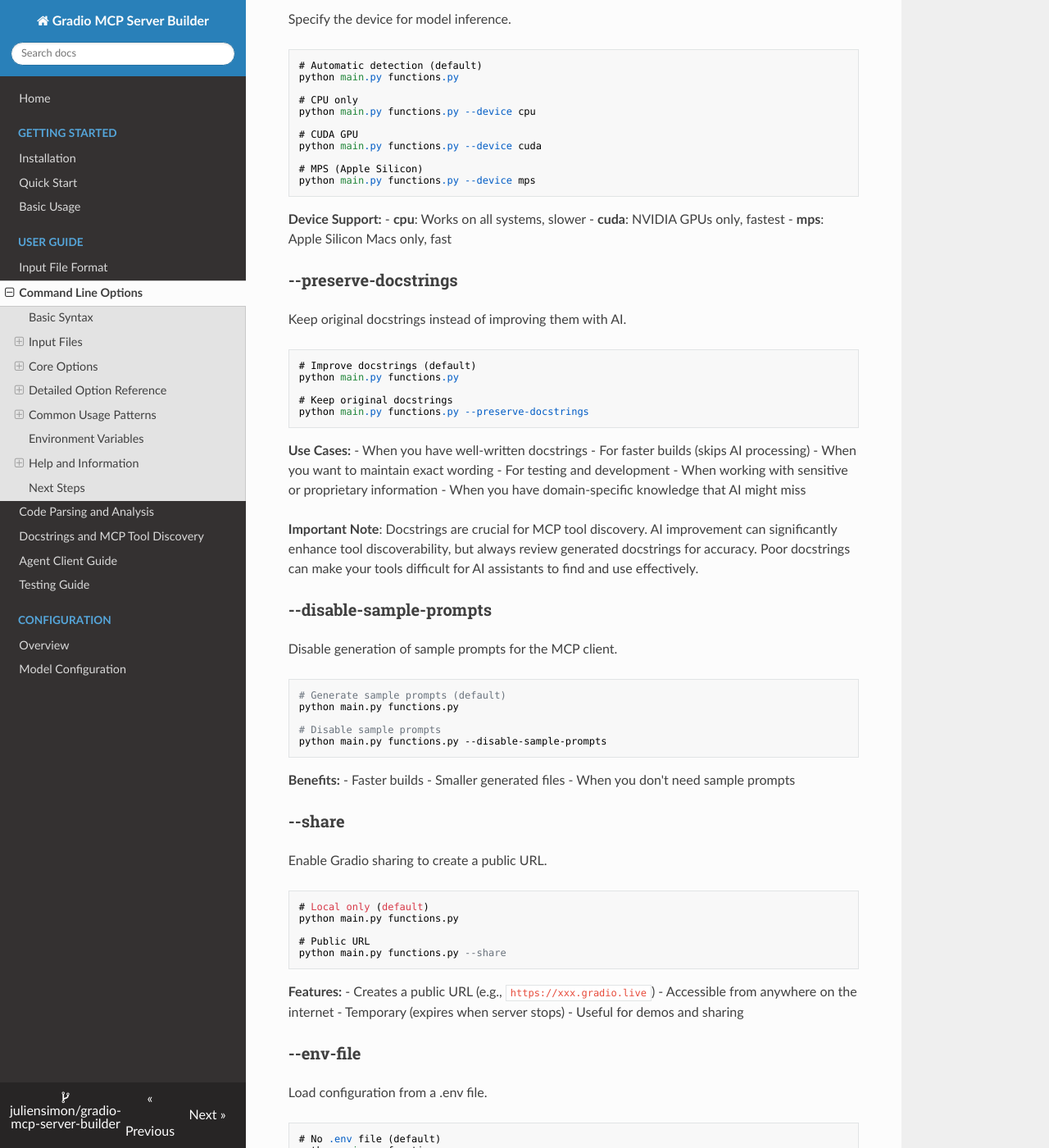
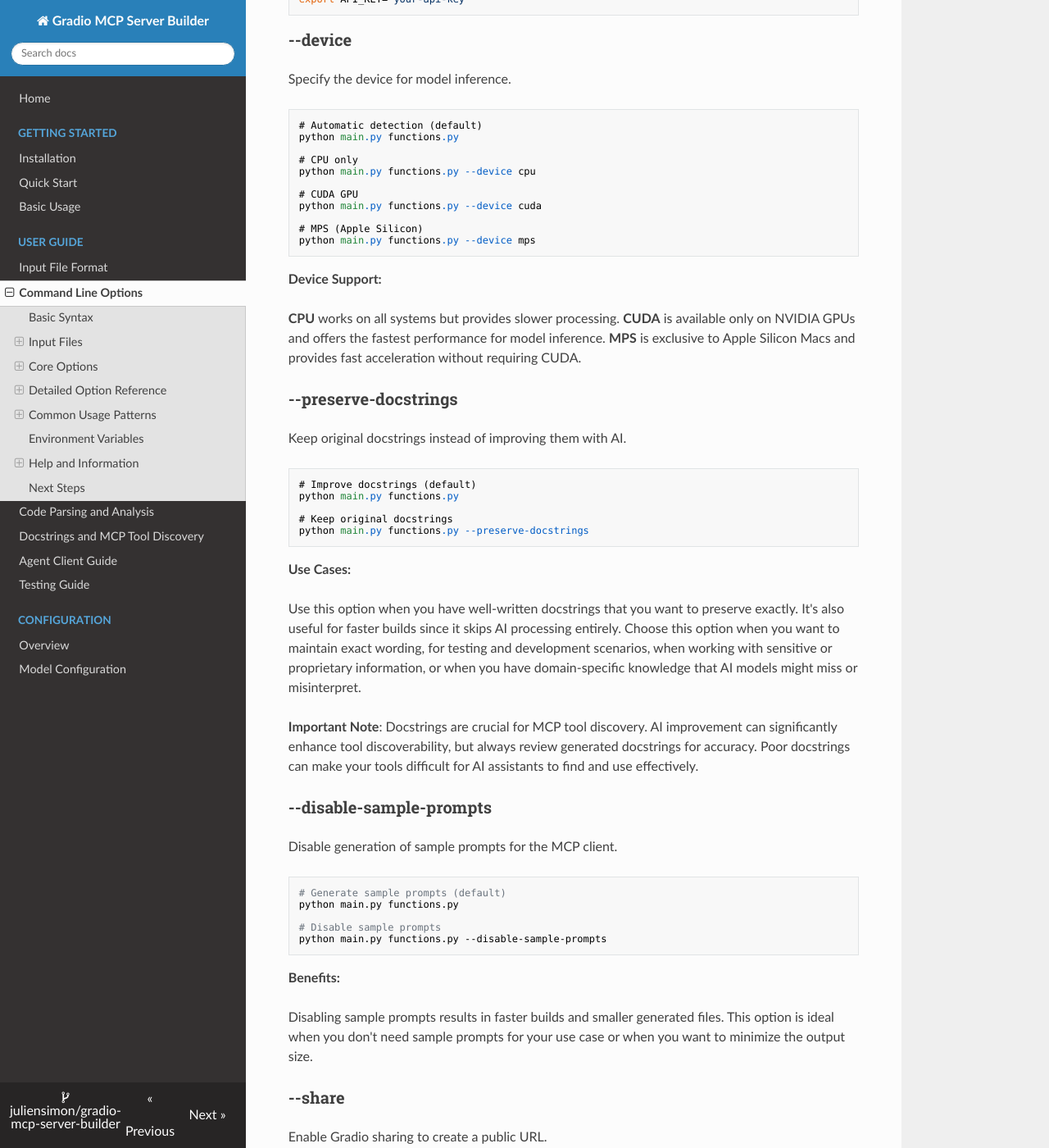
Before and after one commit to juliensimon/gradio-mcp-server-builder, an MkDocs documentation site: the page built from docs/user-guide/command-line.md, in a window 1280 px wide and 1400 px high, scrolled down 3537 px. Shown: the whole window at 82% size. Built offline with MkDocs 1.6.1, drawn with Linux system fonts in a browser that asks for light colours; nearby versions of some CDN libraries; some of the changed text lies outside the part shown.

Commit message:
Fix documentation formatting throughout - remove bullet points and improve readability
- Remove bullet points from all documentation files
- Convert bullet lists to flowing paragraphs with proper transitions
- Improve readability with better sentence structure and flow
- Maintain technical accuracy while enhancing narrative style
- Fix formatting in main page, quickstart, installation, input format, and command line guides
- Ensure consistent formatting across all documentation sections
- Improve user experience with more natural reading flow

````diff
--- a/docs/user-guide/command-line.md
+++ b/docs/user-guide/command-line.md
@@ -132,10 +132,8 @@ python main.py functions.py --local-model "username/custom-model"
 ```
 
 **Popular Models:**
-- `HuggingFaceTB/SmolLM3-3B` (default, good balance)
-- `microsoft/DialoGPT-medium` (faster, smaller)
-- `gpt2` (very fast, smaller)
-- `gpt2-medium` (better quality, larger)
+
+`HuggingFaceTB/SmolLM3-3B` is the default model that provides a good balance of speed and quality. For faster processing with smaller models, consider `microsoft/DialoGPT-medium` or `gpt2`. If you need better quality and can afford the larger model size, `gpt2-medium` offers improved results.
 
 ### --model-endpoint
 
@@ -185,9 +183,8 @@ python main.py functions.py --device mps
 ```
 
 **Device Support:**
-- **cpu**: Works on all systems, slower
-- **cuda**: NVIDIA GPUs only, fastest
-- **mps**: Apple Silicon Macs only, fast
+
+**CPU** works on all systems but provides slower processing. **CUDA** is available only on NVIDIA GPUs and offers the fastest performance for model inference. **MPS** is exclusive to Apple Silicon Macs and provides fast acceleration without requiring CUDA.
 
 ### --preserve-docstrings
 
@@ -202,12 +199,8 @@ python main.py functions.py --preserve-docstrings
 ```
 
 **Use Cases:**
-- When you have well-written docstrings
-- For faster builds (skips AI processing)
-- When you want to maintain exact wording
-- For testing and development
-- When working with sensitive or proprietary information
-- When you have domain-specific knowledge that AI might miss
+
+Use this option when you have well-written docstrings that you want to preserve exactly. It's also useful for faster builds since it skips AI processing entirely. Choose this option when you want to maintain exact wording, for testing and development scenarios, when working with sensitive or proprietary information, or when you have domain-specific knowledge that AI models might miss or misinterpret.
 
 **Important Note**: Docstrings are crucial for MCP tool discovery. AI improvement can significantly enhance tool discoverability, but always review generated docstrings for accuracy. Poor docstrings can make your tools difficult for AI assistants to find and use effectively.
 
@@ -224,9 +217,8 @@ python main.py functions.py --disable-sample-prompts
 ```
 
 **Benefits:**
-- Faster builds
-- Smaller generated files
-- When you don't need sample prompts
+
+Disabling sample prompts results in faster builds and smaller generated files. This option is ideal when you don't need sample prompts for your use case or when you want to minimize the output size.
 
 ### --share
 
@@ -241,10 +233,8 @@ python main.py functions.py --share
 ```
 
 **Features:**
-- Creates a public URL (e.g., `https://xxx.gradio.live`)
-- Accessible from anywhere on the internet
-- Temporary (expires when server stops)
-- Useful for demos and sharing
+
+The sharing feature creates a public URL (e.g., `https://xxx.gradio.live`) that makes your server accessible from anywhere on the internet. This URL is temporary and expires when the server stops, making it perfect for demos and sharing your work with others.
 
 ### --env-file
 
@@ -427,14 +417,8 @@ python main.py functions.py
 ```
 
 **Supported Environment Variables:**
-- `GRADIO_MCP_OUTPUT_DIR`
-- `GRADIO_MCP_PORT`
-- `GRADIO_MCP_LOCAL_MODEL`
-- `GRADIO_MCP_MODEL_ENDPOINT`
-- `GRADIO_MCP_DEVICE`
-- `GRADIO_MCP_SHARE`
-- `GRADIO_MCP_PRESERVE_DOCSTRINGS`
-- `GRADIO_MCP_DISABLE_SAMPLE_PROMPTS`
+
+The tool supports several environment variables for configuration: `GRADIO_MCP_OUTPUT_DIR` for custom output directories, `GRADIO_MCP_PORT` for server port configuration, `GRADIO_MCP_LOCAL_MODEL` for specifying local models, `GRADIO_MCP_MODEL_ENDPOINT` for API endpoints, `GRADIO_MCP_DEVICE` for device selection, `GRADIO_MCP_SHARE` for sharing configuration, `GRADIO_MCP_PRESERVE_DOCSTRINGS` for docstring preservation, and `GRADIO_MCP_DISABLE_SAMPLE_PROMPTS` for disabling sample prompt generation.
 
 ## Help and Information
 
@@ -457,6 +441,8 @@ python main.py functions.py --log-config config/debug_logging.json
 
 ## Next Steps
 
-- **[Input Format Guide](input-format.md)** - Learn how to structure your input files
-- **[Code Parsing and Analysis](code-parsing.md)** - Understand how the tool analyzes your code
-- **[Configuration Guide](../configuration/overview.md)** - Customize behavior
+**[Input Format Guide](input-format.md)** - Learn how to structure your input files with proper decorators, type hints, and documentation for optimal results.
+
+**[Code Parsing and Analysis](code-parsing.md)** - Understand how the tool analyzes your code, including function detection, signature analysis, and docstring processing.
+
+**[Configuration Guide](../configuration/overview.md)** - Customize behavior and settings to match your specific requirements and deployment environment.
````
Also changed, not shown: docs/getting-started/installation.md (+9 -20 lines), docs/getting-started/quickstart.md (+44 -81 lines), docs/index.md (+22 -11 lines), docs/user-guide/docstrings.md (+1 -1 lines), docs/user-guide/input-format.md (+9 -19 lines).
